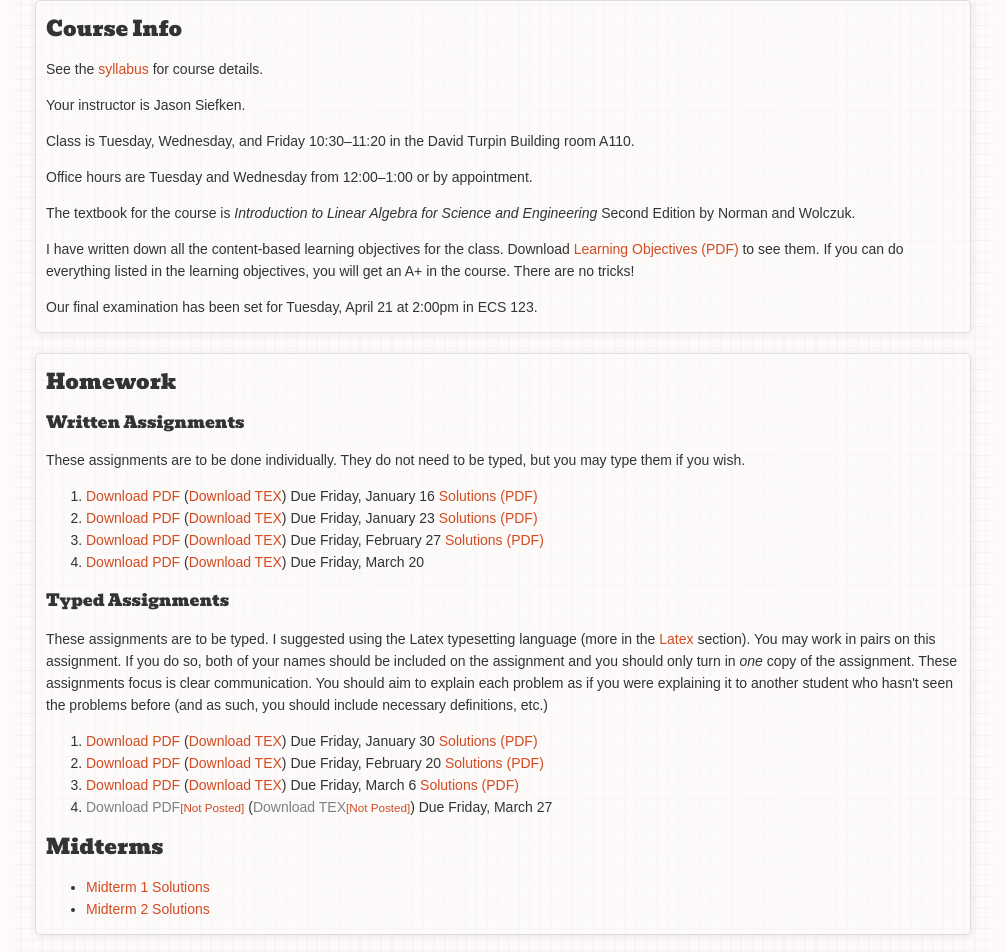
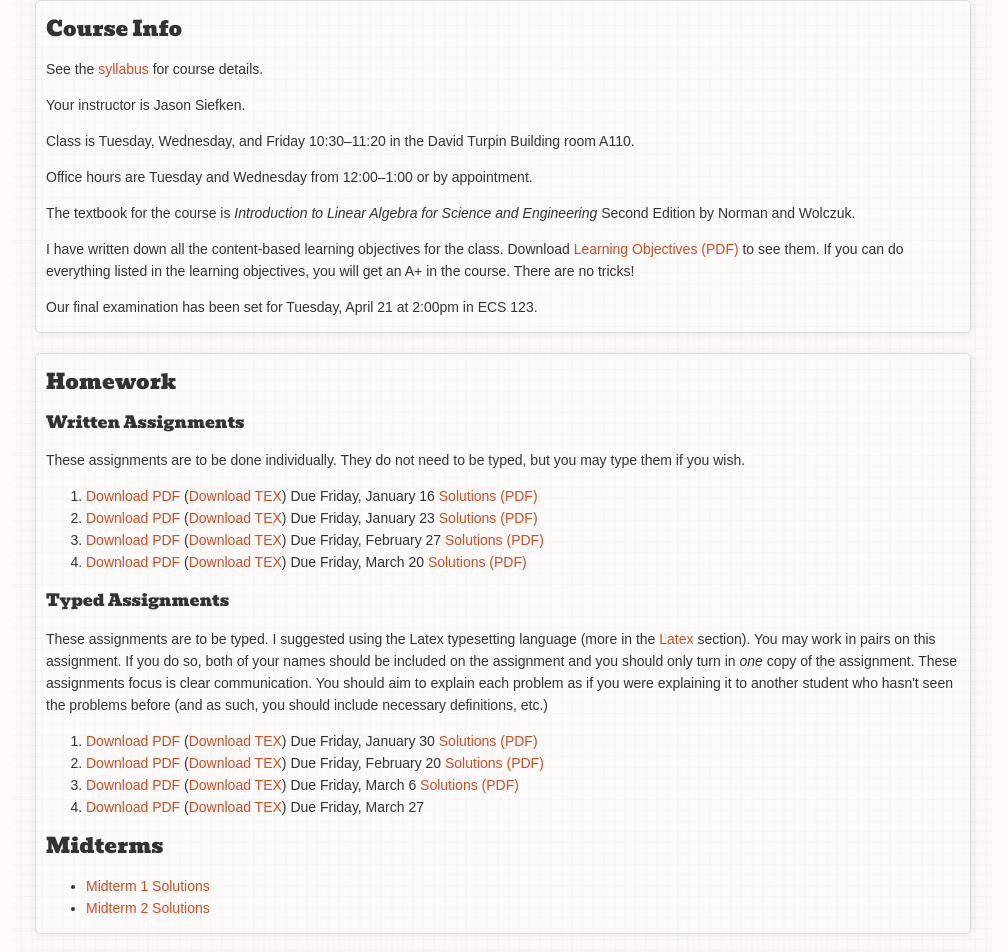
Before and after one commit to siefkenj/2015-linear-algebra-homepage, a plain HTML site: page index.html in a window 1280 px wide. Shown: the part 327-1279 px from the top of the page, without its empty margins (137-1144 px from the left). Drawn offline with nearby package versions, Linux system fonts and the light colour scheme; a web font is replaced by a local one.

Commit message:
Added last homework!

```diff
--- a/index.html
+++ b/index.html
@@ -69,7 +69,7 @@
 				<a href="homework/written-homework-3.pdf">Download PDF</a> (<a href="homework/written-homework-3.tex">Download TEX</a>) Due Friday, February 27 <a href="homework/written-homework-3-solutions.pdf">Solutions (PDF)</a>
 			</li>
 			<li>
-				<a href="homework/written-homework-4.pdf">Download PDF</a> (<a href="homework/written-homework-4.tex">Download TEX</a>) Due Friday, March 20
+				<a href="homework/written-homework-4.pdf">Download PDF</a> (<a href="homework/written-homework-4.tex">Download TEX</a>) Due Friday, March 20 <a href="homework/written-homework-4-solutions.pdf">Solutions (PDF)</a>
 			</li>
 		</ol>
 		<h3>Typed Assignments</h3>
@@ -95,7 +95,7 @@
 				<a href="homework/typed-homework-3.pdf">Download PDF</a> (<a href="homework/typed-homework-3.tex">Download TEX</a>) Due Friday, March 6 <a href="homework/typed-homework-3-solutions.pdf">Solutions (PDF)</a>
 			</li>
 			<li>
-				<a href="">Download PDF</a> (<a href="">Download TEX</a>) Due Friday, March 27
+				<a href="homework/typed-homework-4.pdf">Download PDF</a> (<a href="homework/typed-homework-4.tex">Download TEX</a>) Due Friday, March 27
 			</li>
 		</ol>
 		<h2>Midterms</h2>
```
Also changed, not shown: 4 other files.
